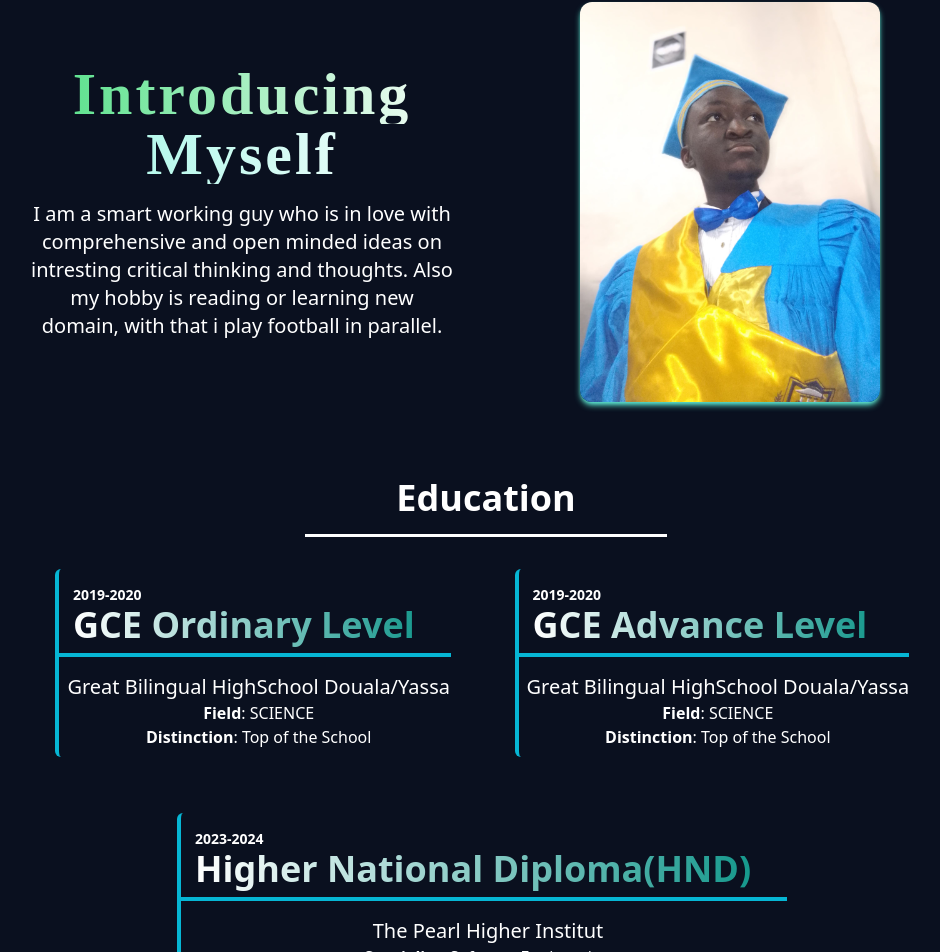
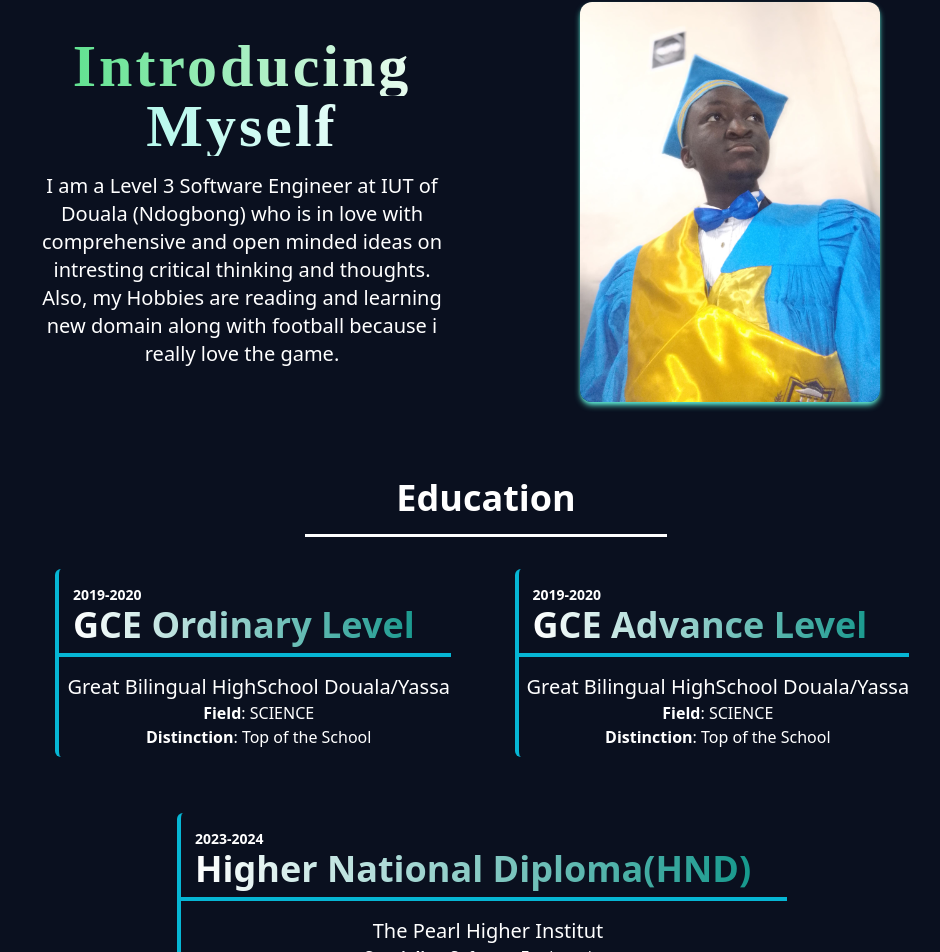
Before and after one commit to Foutock-Jacques-Leroi/Portfolio, a React (Vite) app: page / in a window 1280 px wide. Shown: the part 1408-2360 px from the top of the page, without its empty margins (154-1094 px from the left). Built offline with nearby package versions, Linux system fonts and the light colour scheme.

Commit message:
Update AboutMe.jsx

```diff
--- a/src/components/AboutMe.jsx
+++ b/src/components/AboutMe.jsx
@@ -18,8 +18,8 @@ function AboutMe() {
                 <div className='m-4 text-center' >
                     <h1 className='md:text-6xl sm:text-5xl text-4xl sp font-extrabold bg-clip-text bg-gradient-to-l from-white to-green-400 text-transparent'>Introducing </h1>
                     <h1 className=' md:text-6xl mb-4 sm:text-5xl text-4xl sp font-extrabold bg-clip-text bg-gradient-to-l from-white to-teal-200 text-transparent'>Myself</h1>
-                    <p className='text-wrap px-4 md:text-xl sm:text-xl text-lg '><span>I</span> am a smart working guy who is in love with comprehensive and open minded ideas on intresting
-                        critical thinking and thoughts. Also my hobby is reading or learning new domain, with that i play football in parallel.
+                    <p className='text-wrap px-4 md:text-xl sm:text-xl text-lg '><span>I</span> am a Level 3 Software Engineer at IUT of Douala (Ndogbong) who is in love with comprehensive and open minded ideas on intresting
+                        critical thinking and thoughts. Also, my Hobbies are reading and learning new domain along with football because i really love the game.
                     </p>
                 </div>
                 <center><img className='rounded-xl shadow-md shadow-teal-300' src="5.jpg" alt="/" height={300} width={300}/></center>
```
